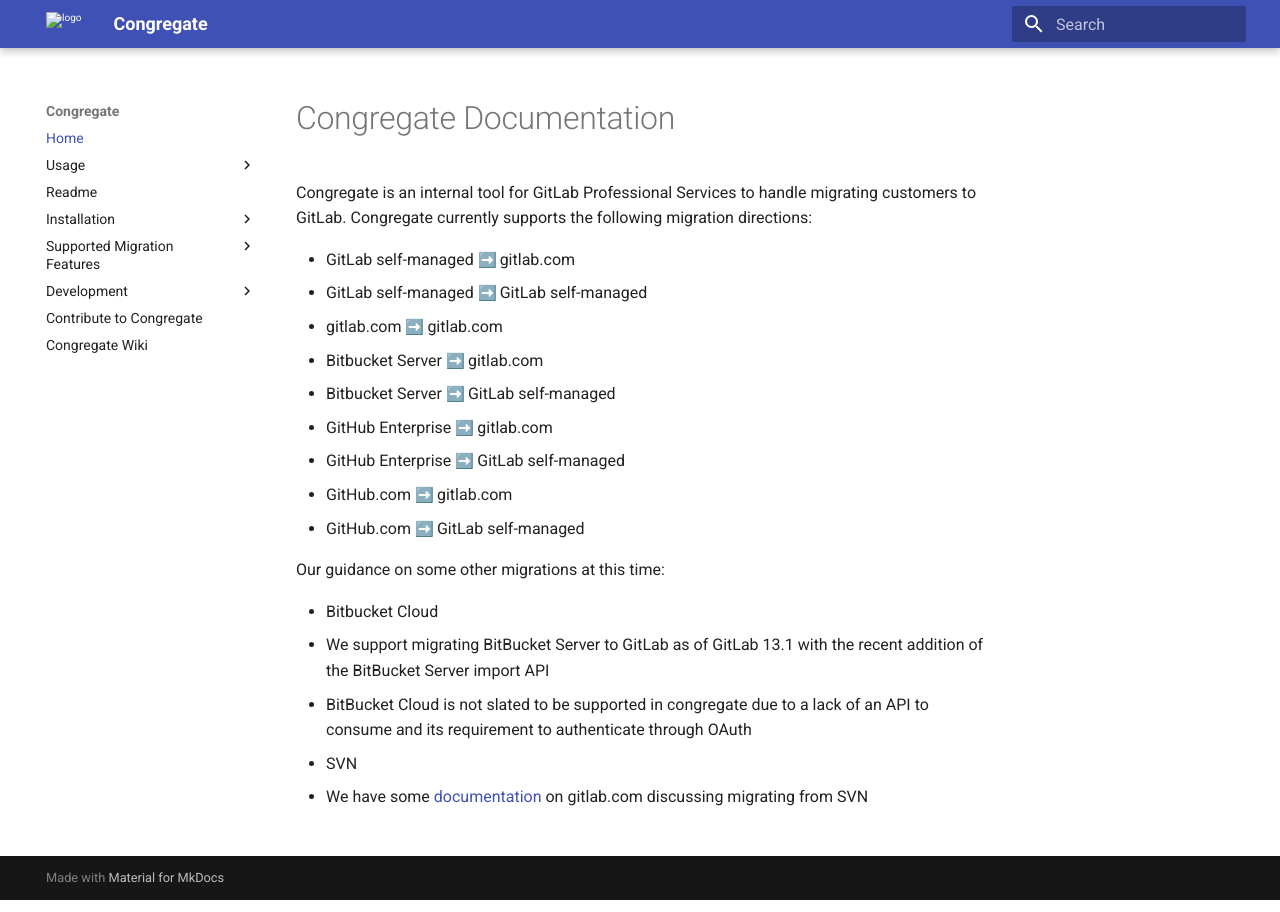
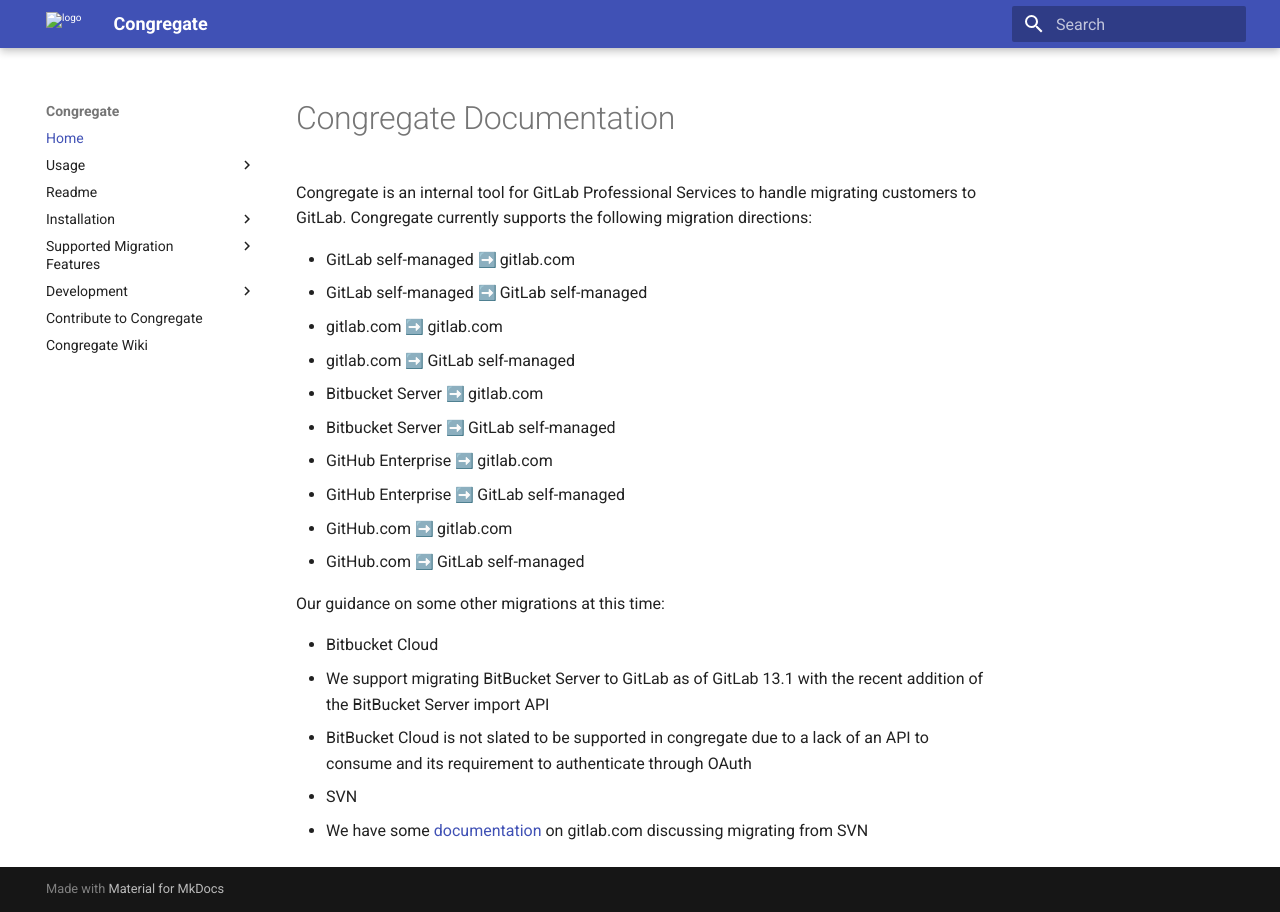
Before and after one commit to LINWEN607/congregate, an MkDocs documentation site: the page built from docs/index.md, in a window 1280 px wide. Built offline with MkDocs 1.6.1 and Material for MkDocs 9.7.7, drawn with Linux system fonts in a browser that asks for light colours; emoji names are drawn with the system emoji font.

Commit message:
Update mkdocs and index

```diff
--- a/docs/index.md
+++ b/docs/index.md
@@ -5,6 +5,7 @@
 * GitLab self-managed   :arrow_right: gitlab.com
 * GitLab self-managed   :arrow_right: GitLab self-managed
 * gitlab.com            :arrow_right: gitlab.com
+* gitlab.com            :arrow_right: GitLab self-managed
 * Bitbucket Server      :arrow_right: gitlab.com
 * Bitbucket Server      :arrow_right: GitLab self-managed
 * GitHub Enterprise     :arrow_right: gitlab.com
--- a/mkdocs.yml
+++ b/mkdocs.yml
@@ -26,6 +26,7 @@
       - Bitbucket: bitbucket-migration-features-matrix.md
       - GitHub: github-migration-features-matrix.md
       - Migration Workflows: workflow.md
+      - Migration Methods: migration-methods.md
   - Development:
       - Set up development environment: setup-dev-env.md
       - GitHub Development Setup: github-development-setup.md
```
